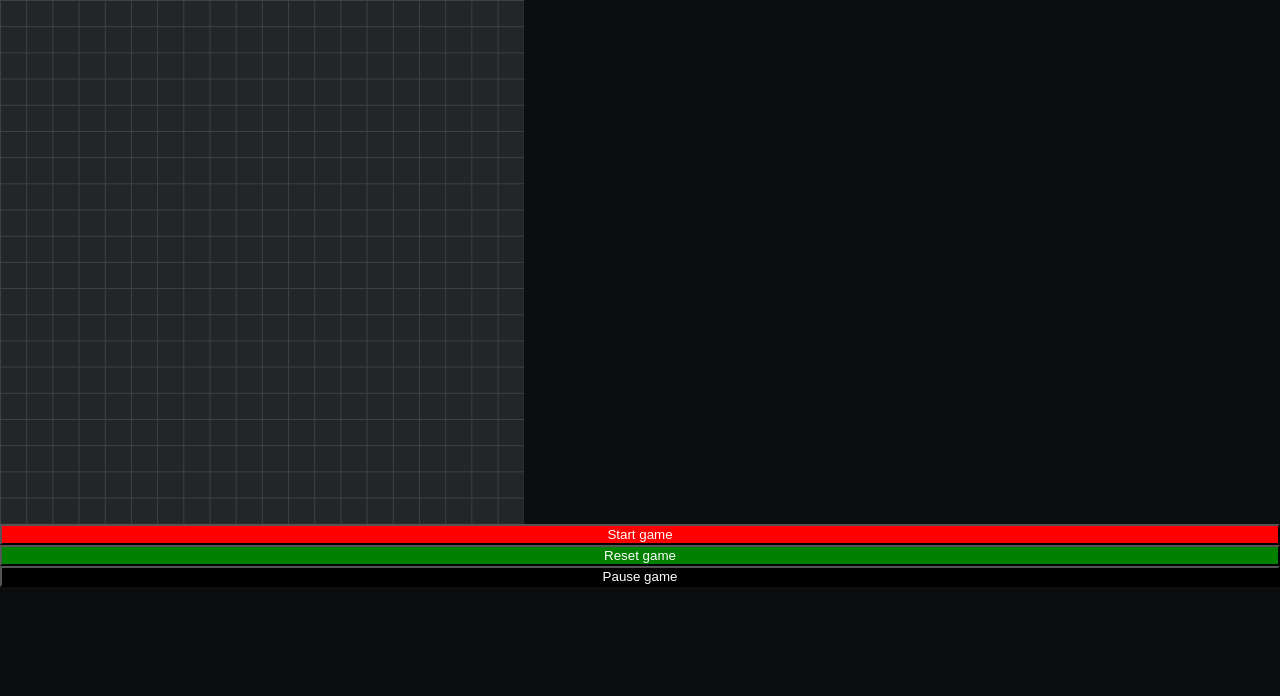
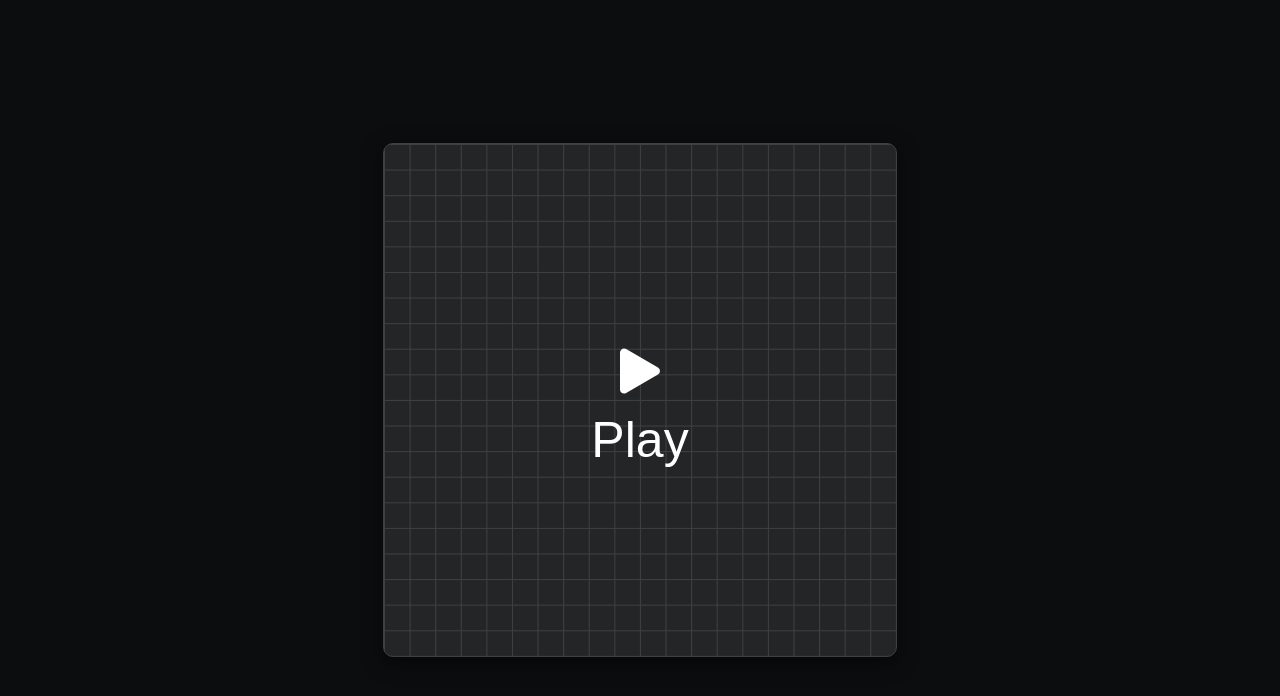
Before and after one commit to Emilysta/snakeGame, a React (Create React App) app: page / in a window 1280 px wide. Shown: the top 696 px of the page. Built offline with nearby package versions, Linux system fonts and the light colour scheme.

Commit message:
Buttons in Game View

```diff
--- a/src/Components/GameView/GameView.module.css
+++ b/src/Components/GameView/GameView.module.css
@@ -1,11 +1,17 @@
 .gameBox{
     display: flex;
     flex-direction: column;
+    justify-content: center;
+    align-items: center;
+    height: 100%;
+    width: 100%;
+    --size: 512px;
+    --column-size: calc(var(--size)/20);
 }
 
 .board{
-    --size: 524px;
-    --column-size: calc(var(--size)/20);
+    border: 1px solid #3e4042;
+    border-radius: 10px;
     width: var(--size);
     height: var(--size);
     background-color: #242526;
@@ -13,46 +19,19 @@
     linear-gradient(to right, #3e4042 1px, transparent 1px),
     linear-gradient(to bottom, #3e4042 1px, transparent 1px);
     background-size: var(--column-size) var(--column-size);
+    box-shadow:  0 6px 20px 0 rgb(0 0 0 / 50%);
 }
 
-.startButton{
+.buttonOverlay{
+    position: absolute;
+    display: flex;
+    align-items: center;
+    justify-content: center;
+    width: var(--size);
+    height: var(--size);
     z-index: 2;
-    background-color: red;
-    color: white;
 }
 
-.startButton:hover{
-    background-color: rgb(255, 50, 50);
+.buttonContent{
+    font-size: 50px;
 }
-
-.startButton:active{
-    background-color: purple;
-}
-
-.resetButton{
-    z-index: 2;
-    background-color: green;
-    color: white;
-}
-
-.resetButton:hover{
-    background-color: greenyellow;
-}
-
-.resetButton:active{
-    background-color: lightgreen;
-}
-
-.pauseButton{
-    z-index: 2;
-    background-color: black;
-    color: white;
-}
-
-.pauseButton:hover{
-    background-color: grey;
-}
-
-.pauseButton:active{
-    background-color: lightgrey;
-}
--- a/src/Components/GameView/GameView.tsx
+++ b/src/Components/GameView/GameView.tsx
@@ -1,10 +1,23 @@
+import CustomButton from 'Components/CustomButton/CustomButton';
 import { Game } from 'Logic/Game';
 import { useEffect, useRef, useState } from 'react';
 import { BOARD_SIZE } from 'Utils/GameUtils';
 import styles from './GameView.module.css';
+import { PlayFill, PauseFill, XLg } from 'react-bootstrap-icons';
+
+type GameStatus = {
+    isInPlay: boolean,
+    ended: boolean,
+    isPaused: boolean,
+}
 
 export default function GameView() {
     const [game, setGame] = useState<Game | undefined>(undefined);
+    const [gameStatus, setGameStatus] = useState<GameStatus>({
+        isInPlay: false,
+        ended: false,
+        isPaused: false,
+    })
     const canvasRef = useRef<HTMLCanvasElement>(null);
 
     useEffect(() => {
@@ -15,17 +28,36 @@ export default function GameView() {
         }
     }, [])
 
+    function runGame() {
+        game?.startGame();
+        setGameStatus({
+            isInPlay: true,
+            ended: false,
+            isPaused: false,
+        })
+    }
+
     function startGame() {
-        game?.startGame();
+        setTimeout(() => runGame(), 2000);
     }
 
     function resetGame() {
         game?.resetGame();
-        setTimeout(() => startGame(), 2000);
+        setGameStatus({
+            isInPlay: false,
+            ended: false,
+            isPaused: false,
+        })
+        setTimeout(() => runGame(), 2000);
     }
 
     function pauseGame() {
         game?.pauseGame();
+        setGameStatus({
+            isInPlay: false,
+            ended: false,
+            isPaused: true,
+        })
     }
 
     function onBoardKeyDown(e: React.KeyboardEvent<HTMLDivElement>) {
@@ -35,9 +67,11 @@ export default function GameView() {
     return (
         <div className={styles.gameBox} onKeyDown={onBoardKeyDown} tabIndex={0}>
             <canvas className={styles.board} ref={canvasRef} height={BOARD_SIZE} width={BOARD_SIZE}></canvas>
-            <button onClick={startGame} className={styles.startButton} >Start game</button>
-            <button onClick={resetGame} className={styles.resetButton} >Reset game</button>
-            <button onClick={pauseGame} className={styles.pauseButton} >Pause game</button>
+            <div className={styles.buttonOverlay}>
+                {!gameStatus.isInPlay && <CustomButton value="Play" onClick={startGame} className={styles.playButton} contentClassName={styles.buttonContent} icon={<PlayFill height={80} width={80} />} />}
+                {gameStatus.ended && <CustomButton value="Restart game" onClick={resetGame} className={styles.restartButton} contentClassName={styles.buttonContent} icon={<XLg height={80} width={80} />} />}
+            </div>
+            {gameStatus.isInPlay && !gameStatus.isPaused && <CustomButton value="Pause" onClick={pauseGame} className={styles.pauseButton} icon={<PauseFill height={30} width={30} />} />}
         </div>
     )
 }
```
